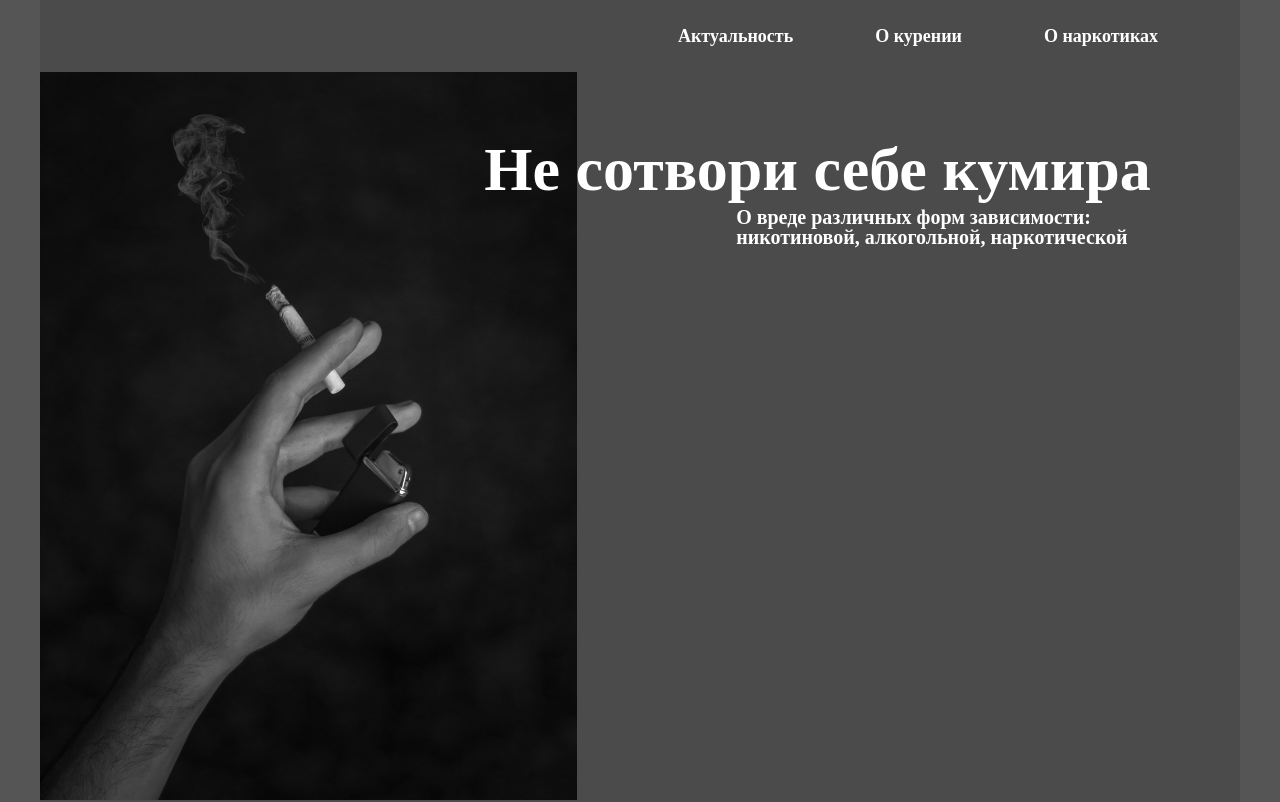
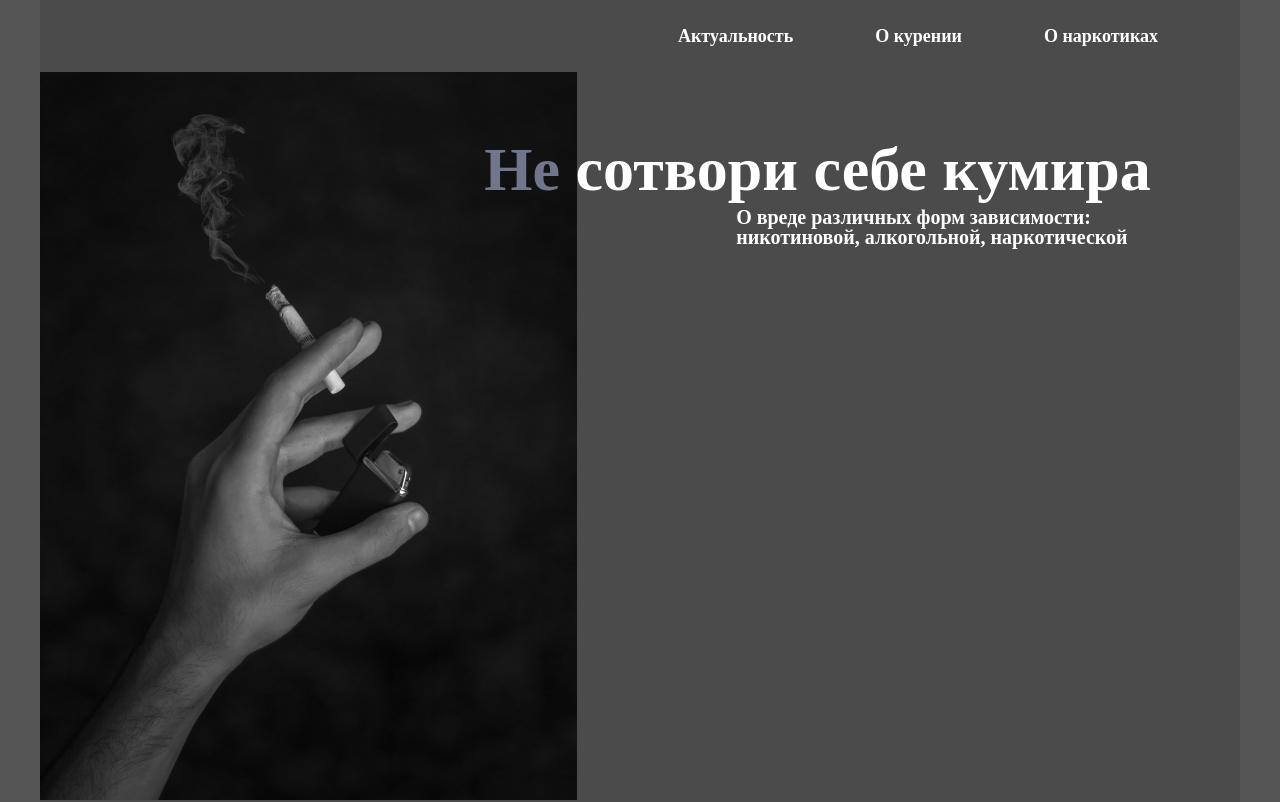
Before and after one commit to Dan-Egorov/New, a plain HTML site: page index.html in a window 1280 px wide. Shown: the top 802 px of the page. Drawn offline with Linux system fonts and the light colour scheme.

Commit message:
Update style.css

```diff
--- a/css/style.css
+++ b/css/style.css
@@ -366,7 +366,7 @@ h2 {
 }
 
 .title__1 {
-  color: #FFFFFF;
+  color: #72768d;
 }
 
 .container {
```
